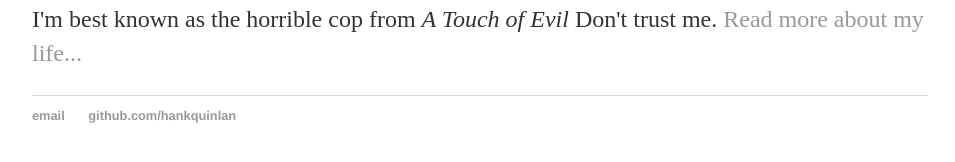
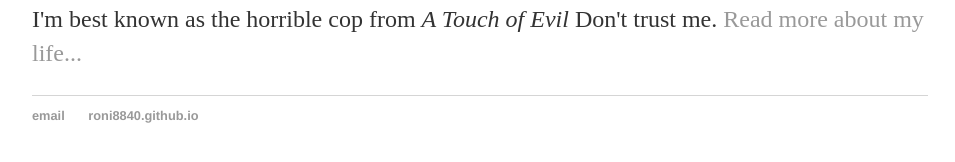
Before and after one commit to ronaldreichmuth/ronaldreichmuth.github.io, a Jekyll site: the page built from index.html, in a window 1280 px wide. Shown: the part 194-356 px from the top of the page, without its empty margins (160-1115 px from the left). Built offline with Jekyll 4.4.1, drawn with Linux system fonts in a browser that asks for light colours.

Commit message:
Update default.html

```diff
--- a/_layouts/default.html
+++ b/_layouts/default.html
@@ -21,8 +21,8 @@
 			</div><!-- /.container -->
 			<footer>
 	    		<ul>
-	        		<li><a href="mailto:hankquinlanhub@gmail.com">email</a></li>
-	        		<li><a href="https://github.com/hankquinlan">github.com/hankquinlan</a></li>
+	        		<li><a href="mailto:emaily@icloud.com">email</a></li>
+	        		<li><a href="https://roni8840.github.io">roni8840.github.io</a></li>
 				</ul>
 			</footer>
 		</body>
```
